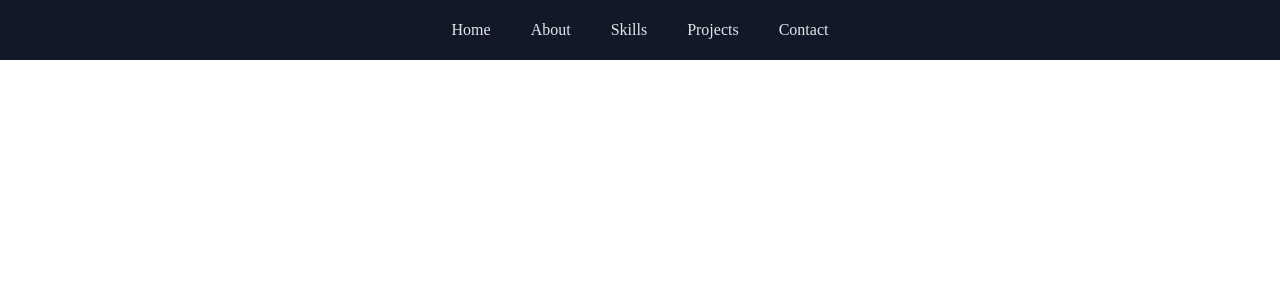
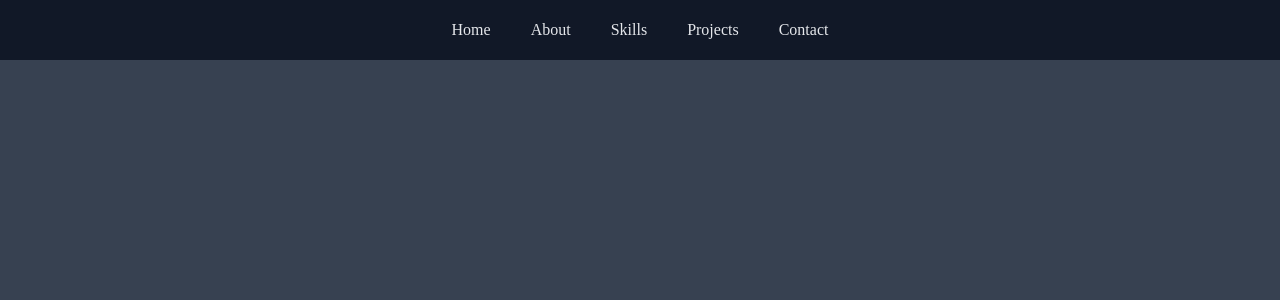
Before and after one commit to uoa-aron527/know-about-me, a React (Create React App) app: page / in a window 1280 px wide. Shown: the top 300 px of the page. Built offline with nearby package versions, Linux system fonts and the light colour scheme.

Commit message:
Added Home component to main app page

```diff
--- a/src/App.tsx
+++ b/src/App.tsx
@@ -1,4 +1,5 @@
 import React from 'react';
+import Home from './components/Home';
 import Navbar from './components/Navbar';
 
 
@@ -8,6 +9,7 @@ const App: React.FC<AppProps> = () => {
   return (
     <div className="App">
       <Navbar></Navbar>
+      <Home></Home>
     </div>
   );
 }
--- a/src/components/Home.tsx
+++ b/src/components/Home.tsx
@@ -4,7 +4,7 @@ interface HomeProps{}
 
 const Home: React.FC<HomeProps> = () => {
   return (
-    <div className='bg-blue-500'>Home</div>
+    <div className='bg-gray-700 h-screen'>Home</div>
   )
 }
 
```
